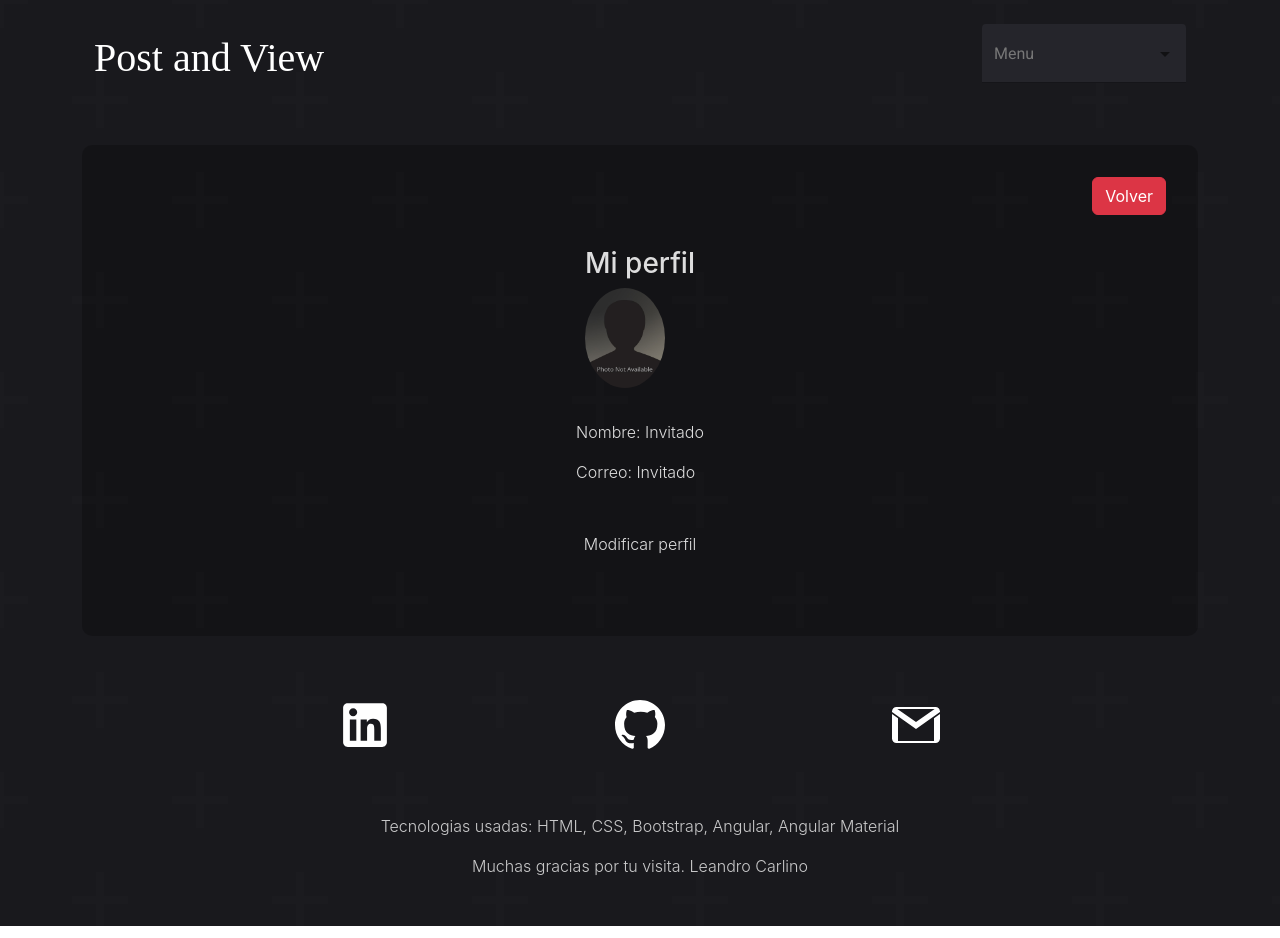
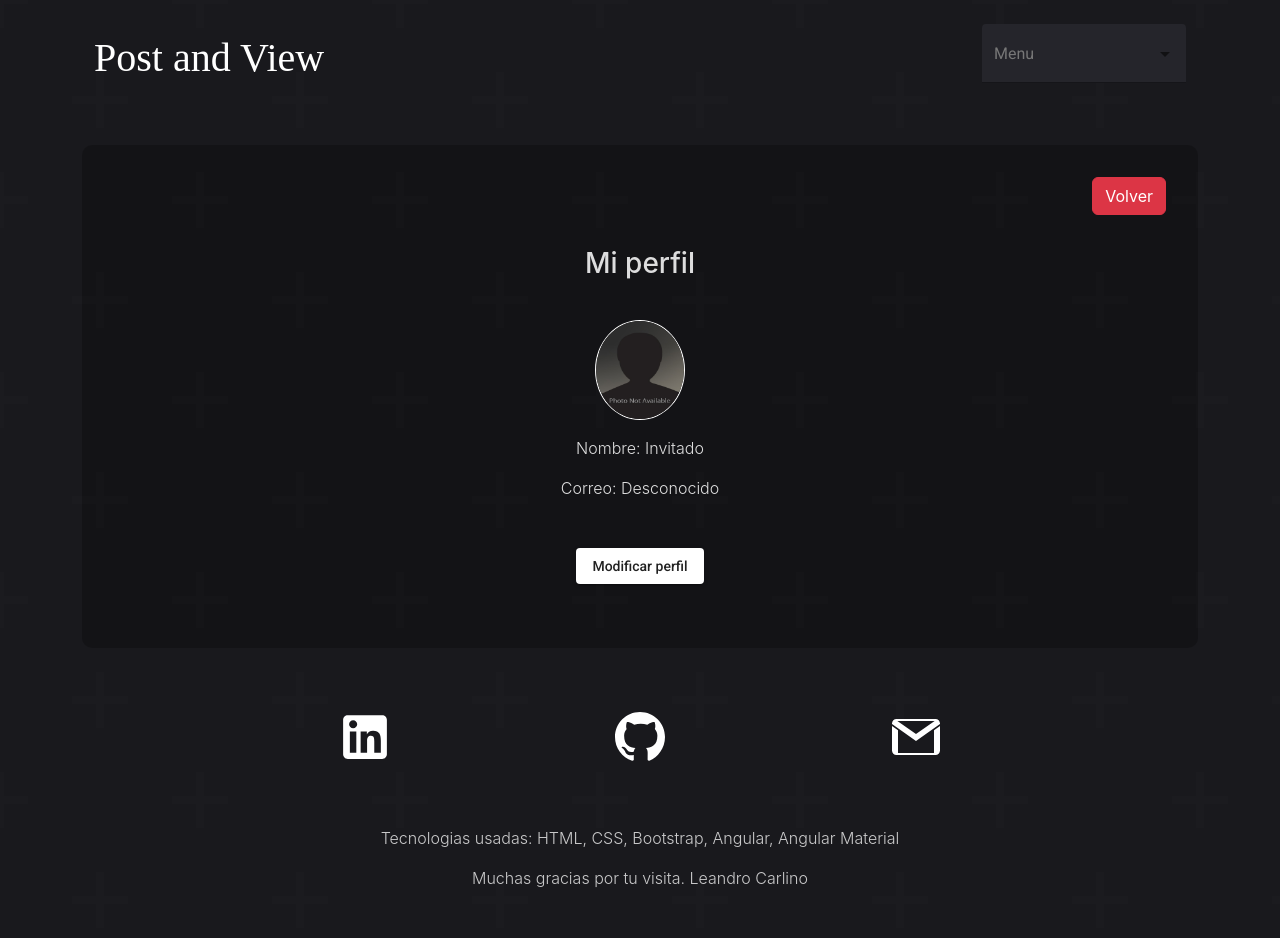
Before and after one commit to LeandroCarlino/postAndView, an Angular app: page /profile in a window 1280 px wide. Built offline with nearby package versions, Linux system fonts and the light colour scheme.

Commit message:
add dialog to profile

```diff
--- a/src/app/app.module.ts
+++ b/src/app/app.module.ts
@@ -15,6 +15,7 @@ import { HeaderComponent } from './pages/header/header.component';
 import { FooterComponent } from './pages/footer/footer.component';
 import { LoaderComponent } from './components/loader/loader.component';
 import { ProfileComponent } from './pages/profile/profile.component';
+import { ProfileDialogComponent } from './components/profile-dialog/profile-dialog.component';
 
 @NgModule({
   declarations: [
@@ -27,6 +28,7 @@ import { ProfileComponent } from './pages/profile/profile.component';
     FooterComponent,
     LoaderComponent,
     ProfileComponent,
+    ProfileDialogComponent,
   ],
   imports: [
     BrowserModule,
--- /dev/null
+++ b/src/app/components/profile-dialog/profile-dialog.component.css
@@ -0,0 +1,3 @@
+input {
+    color: white;
+}
--- /dev/null
+++ b/src/app/components/profile-dialog/profile-dialog.component.html
@@ -0,0 +1,18 @@
+<h1 mat-dialog-title>Hola {{data.name}}!</h1>
+<div mat-dialog-content>
+    <p>Modifica tus datos:</p>
+    <div style="display:flex; flex-direction: column;">
+        <mat-form-field class="example" appearance="fill">
+            <mat-label>Tu nombre</mat-label>
+            <input matInput [(ngModel)]="data.name">
+        </mat-form-field>
+        <mat-form-field appearance="fill">
+            <mat-label>Tu correo</mat-label>
+            <input matInput [(ngModel)]="data.mail">
+        </mat-form-field>
+    </div>
+</div>
+<div mat-dialog-actions>
+    <button mat-button (click)="onNoClick()">No, gracias</button>
+    <button mat-button [mat-dialog-close]="data" cdkFocusInitial>Ok</button>
+</div>
--- /dev/null
+++ b/src/app/components/profile-dialog/profile-dialog.component.ts
@@ -0,0 +1,23 @@
+import { Component, OnInit, Inject } from '@angular/core';
+import { MAT_DIALOG_DATA, MatDialogRef } from '@angular/material/dialog';
+import { Profile } from 'src/app/interfaces/profile.interface';
+
+@Component({
+  selector: 'app-profile-dialog',
+  templateUrl: './profile-dialog.component.html',
+  styleUrls: ['./profile-dialog.component.css']
+})
+export class ProfileDialogComponent implements OnInit {
+
+  constructor(public dialogRef: MatDialogRef<ProfileDialogComponent>,
+    @Inject(MAT_DIALOG_DATA) public data: Profile,) { }
+
+
+  ngOnInit(): void {
+  }
+
+  onNoClick(): void {
+    this.dialogRef.close();
+  }
+
+}
--- /dev/null
+++ b/src/app/interfaces/profile.interface.ts
@@ -0,0 +1,4 @@
+export interface Profile {
+    name: string;
+    mail: string;
+}
--- a/src/app/pages/header/header.component.css
+++ b/src/app/pages/header/header.component.css
@@ -16,6 +16,10 @@ header {
   border: 1px solid #fff;
 }
 
+/* ::ng-deep .mat-form-field-appearance-fill .mat-form-field-flex {
+  background-color: #25252b;
+} */
+
 /* @media (max-width: 480px) {
   header {
     padding-bottom: 1em;
--- a/src/app/pages/profile/profile.component.css
+++ b/src/app/pages/profile/profile.component.css
@@ -9,6 +9,16 @@
 
 .profile-container div {
   padding-bottom: 2em;
+  width: 100%;
+  text-align: center;
+}
+
+.profilePhoto {
+  margin-bottom: 1em;
+  border-radius: 50%;
+  width: 90px;
+  height: 100px;
+  border: 1px white solid;
 }
 
 .backButton {
--- a/src/app/pages/profile/profile.component.html
+++ b/src/app/pages/profile/profile.component.html
@@ -4,16 +4,15 @@
       Volver
     </button>
   </div>
-  <div>
+  <div class="title-container">
     <h3>Mi perfil</h3>
-
-    <img [src]="profilePhoto" alt="profile Photo" style="border-radius: 50%; width: 80px" />
   </div>
   <div>
-    <p>Nombre: Invitado</p>
-    <p>Correo: Invitado</p>
+    <img [src]="profilePhoto" class="profilePhoto" alt="profile photo" />
+    <p>Nombre: {{ name || 'Invitado' }}</p>
+    <p>Correo: {{ mail || 'Desconocido' }}</p>
   </div>
   <div>
-    <p>Modificar perfil</p>
+    <button mat-raised-button (click)="openDialog()">Modificar perfil</button>
   </div>
 </section>
--- a/src/app/pages/profile/profile.component.ts
+++ b/src/app/pages/profile/profile.component.ts
@@ -1,4 +1,6 @@
 import { Component, OnInit } from '@angular/core';
+import { MatDialog } from '@angular/material/dialog';
+import { ProfileDialogComponent } from 'src/app/components/profile-dialog/profile-dialog.component';
 
 @Component({
   selector: 'app-profile',
@@ -7,8 +9,23 @@ import { Component, OnInit } from '@angular/core';
 })
 export class ProfileComponent implements OnInit {
   profilePhoto: string = '../assets/img/nophoto.jpg';
+  name!: string;
+  mail!: string;
+  constructor(private dialog: MatDialog) { }
 
-  constructor() {}
+  ngOnInit(): void { }
 
-  ngOnInit(): void {}
+  openDialog(): void {
+    const dialogRef = this.dialog.open(ProfileDialogComponent, {
+      data: { name: this.name, mail: this.mail },
+    });
+
+    dialogRef.afterClosed().subscribe(result => {
+      console.log('The dialog was closed');
+      if (result) {
+        this.name = result.name;
+        this.mail = result.mail;
+      }
+    });
+  }
 }
--- a/src/styles.css
+++ b/src/styles.css
@@ -6,28 +6,23 @@
 
 body {
   font-family: "Inter", sans-serif !important;
-  background-color: #19191d;
   opacity: 1;
-  background: radial-gradient(
-      circle,
+  background: radial-gradient(circle,
       transparent 20%,
       #19191d 20%,
       #19191d 80%,
       transparent 80%,
-      transparent
-    ),
-    radial-gradient(
-        circle,
-        transparent 20%,
-        #19191d 20%,
-        #19191d 80%,
-        transparent 80%,
-        transparent
-      )
-      100px 100px,
+      transparent),
+    radial-gradient(circle,
+      transparent 20%,
+      #19191d 20%,
+      #19191d 80%,
+      transparent 80%,
+      transparent) 100px 100px,
     linear-gradient(#1b1b1f 8px, transparent 8px) 0 -4px,
     linear-gradient(90deg, #1b1b1f 8px, #19191d 8px) -4px 0;
   background-size: 200px 200px, 200px 200px, 100px 100px, 100px 100px;
+  background-color: #19191d;
   font-weight: 300;
   color: rgba(255, 255, 255, 0.859);
 }
```
